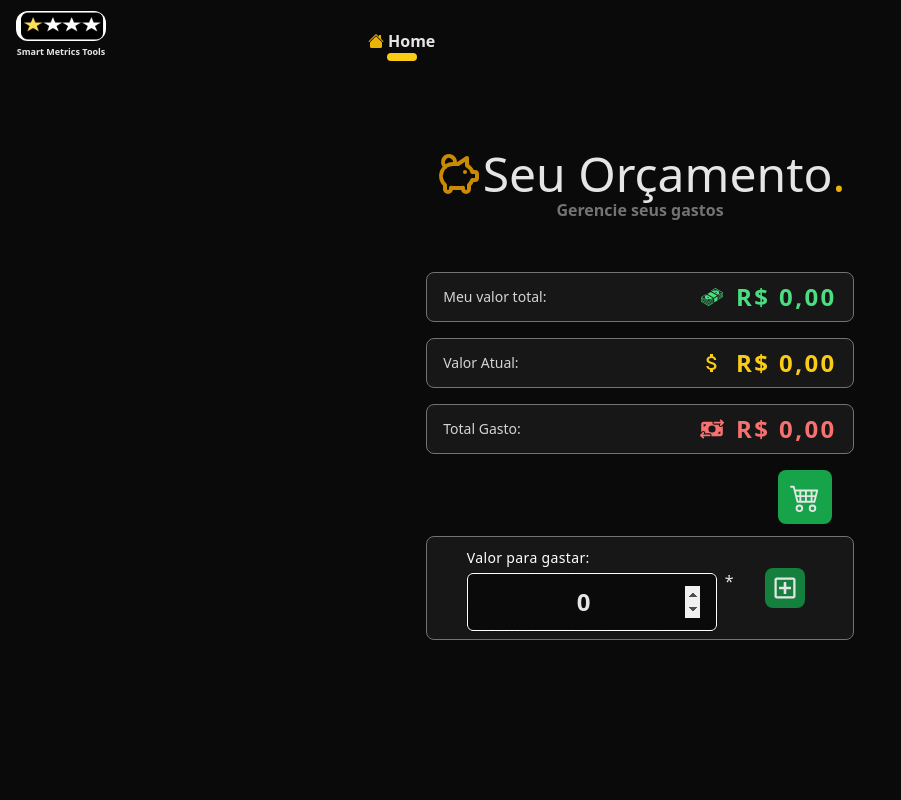
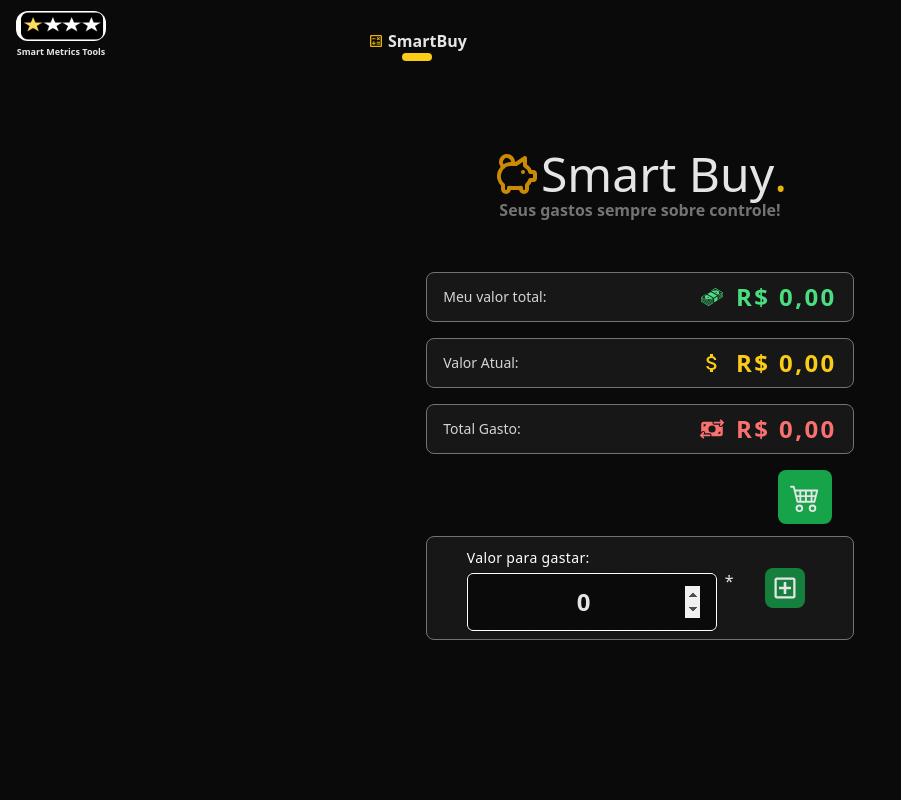
Before and after one commit to jkswebsites/Smart-Metrics-Tools, a Next.js app: page / in a window 1280 px wide. Shown: the top 800 px of the page, without its empty margins (0-901 px from the left). Built offline with nearby package versions, Linux system fonts and the light colour scheme.

Commit message:
change: title has been changed

```diff
--- a/app/(smart-buy)/_components/form-total-value.tsx
+++ b/app/(smart-buy)/_components/form-total-value.tsx
@@ -45,7 +45,8 @@ const FormTotalValue = () => {
           {errors.valueTotal && <p className='text-red-600 text-sm mt-2 ml-2'>Este campo é obrigatório!</p>}
         </label>
       </div>
-      <button disabled={isSubmitting} className=' bg-green-700 text-2xl p-2 mx-2 rounded-lg' title='add'>
+
+      <button disabled={isSubmitting} type='submit' className=' bg-green-700 text-2xl p-2 mx-2 rounded-lg' title='add'>
         {
           !isSubmitting ? <FaRegPlusSquare /> : <CgSpinnerTwo className='animate-spin'/>
 
--- a/app/(smart-buy)/page.tsx
+++ b/app/(smart-buy)/page.tsx
@@ -5,14 +5,14 @@ import { ContextSmartBuyProvider } from '@/app/context/smart-buy-context';
 import Articles from "./_components/articles";
 
 const titlesData: PrimaryTitlesProps = {
-  title: "Seu Orçamento",
+  title: "Smart Buy",
   icon: TbPigMoney,
-  subtitle: "Gerencie seus gastos"
+  subtitle: "Seus gastos sempre sobre controle!"
 }
 
 export default function Home() {
   return (
-    <div className="h-full w-full">
+    <div className="w-full">
       <main className="w-[95%] mx-auto min-h-[800px] mt-20">
         <PrimaryTitles {...titlesData}/>
         <ContextSmartBuyProvider>
--- /dev/null
+++ b/app/_components/footer.tsx
@@ -0,0 +1,14 @@
+import React from 'react'
+
+const Footer = () => {
+  return (
+    <footer className='flex flex-col items-center justify-center h-32'>
+      <h2 className='text-2xl font-bold text-yellow-500'>
+        SmartBuy
+        <span className='text-white text-5xl'>.</span>
+      </h2>
+    </footer>
+  )
+}
+
+export default Footer
--- a/app/_components/navbar.tsx
+++ b/app/_components/navbar.tsx
@@ -3,11 +3,11 @@ import React from 'react'
 import Link from 'next/link'
 import { ManagerMenuProps } from './manager-menu'
 import { usePathname } from 'next/navigation'
-//import { MdOutlineCalculate } from "react-icons/md";
-import { BsHouseFill } from "react-icons/bs";
+import { MdOutlineCalculate } from "react-icons/md";
+//import { BsHouseFill } from "react-icons/bs";
 
 const navLinks = [
-    {name: 'Home', path: '/', icon: BsHouseFill},
+    {name: 'SmartBuy', path: '/', icon: MdOutlineCalculate},
     //{name: 'Spent Control', path: '/pages/spent-control', icon: MdOutlineCalculate},
 ]
 
--- a/app/_components/primary-titles.tsx
+++ b/app/_components/primary-titles.tsx
@@ -11,7 +11,7 @@ const PrimaryTitles = ({title, icon: Icon, subtitle} : PrimaryTitlesProps) => {
   return (
     <div className="px-2 w-95% mx-auto text-center m-[50px]">
 
-        <h2 className="text-4xl sm:text-5xl  flex items-center justify-center">
+        <h2 className="text-5xl flex items-center justify-center">
           <Icon className='text-yellow-600'/>
           {title}
           <span className='text-yellow-500'>.</span>
--- a/app/globals.css
+++ b/app/globals.css
@@ -12,7 +12,7 @@
 
 }
 body {
-  @apply bg-neutral-950 text-neutral-200;
+  @apply bg-neutral-950 text-neutral-200 h-full;
 }
 .smootTransition {
  transition: all .1s ease-in-out;
--- a/app/layout.tsx
+++ b/app/layout.tsx
@@ -3,11 +3,11 @@ import {Oxygen, Montserrat} from "next/font/google";
 import "./globals.css";
 import Header from "./_components/header";
 import Script from "next/script";
+import Footer from "./_components/footer";
 
 export const metadata: Metadata = {
   title:{
-    absolute: 'Smart Metrics Tools',
-    default:  "Seu Orçamento. | Smart Metrics Tools",
+    default:  "Smart Buy | Smart Metrics Tools",
     template: "%s | Smart Metrics Tools"
   },
   description: "Seu Orçamento é um aplicativo para ajudar pessoas há gerenciar suas compras, evitando que o valor passe do valor que você tem em mãos, como esse aplicativo suas compras sempre estarão sobre controle.",
@@ -56,6 +56,7 @@ export default function RootLayout({
       >
         <Header/>
         {children}
+        <Footer/>
       </body>
     </html>
   );
```
